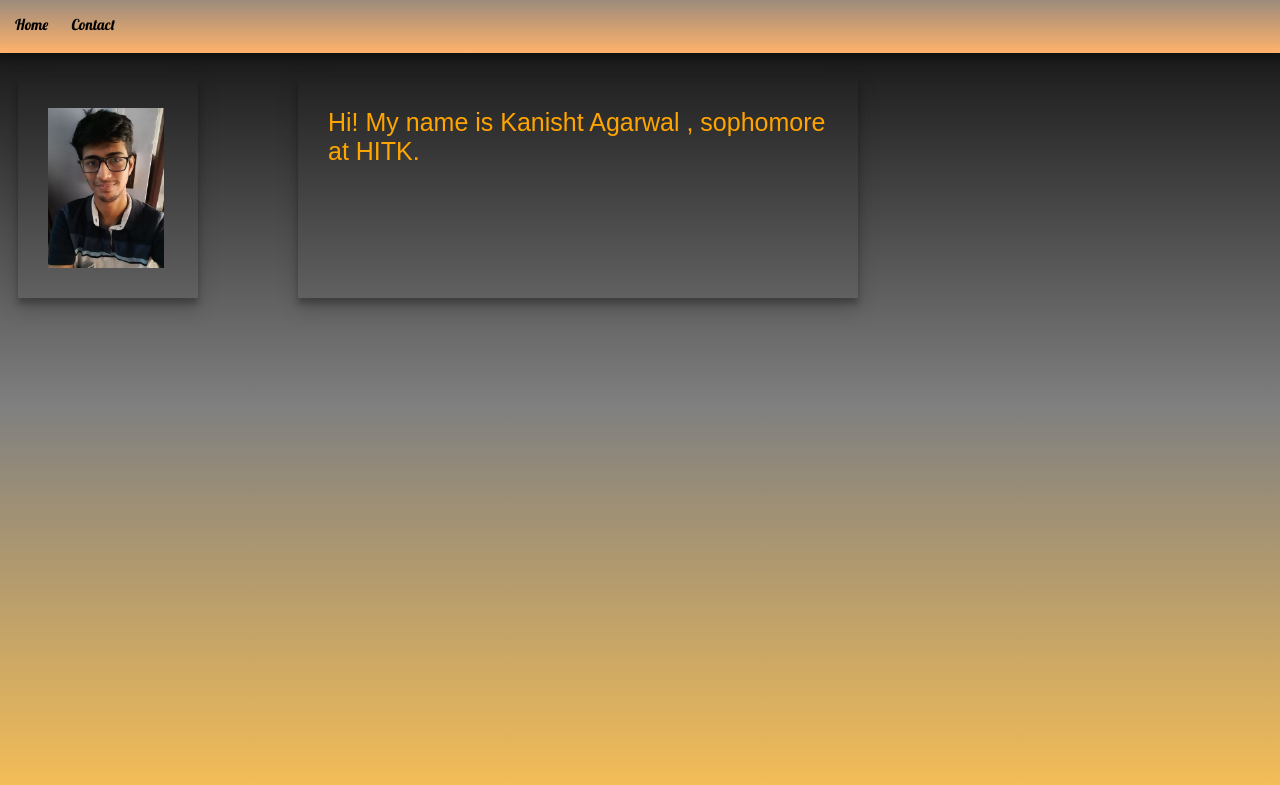
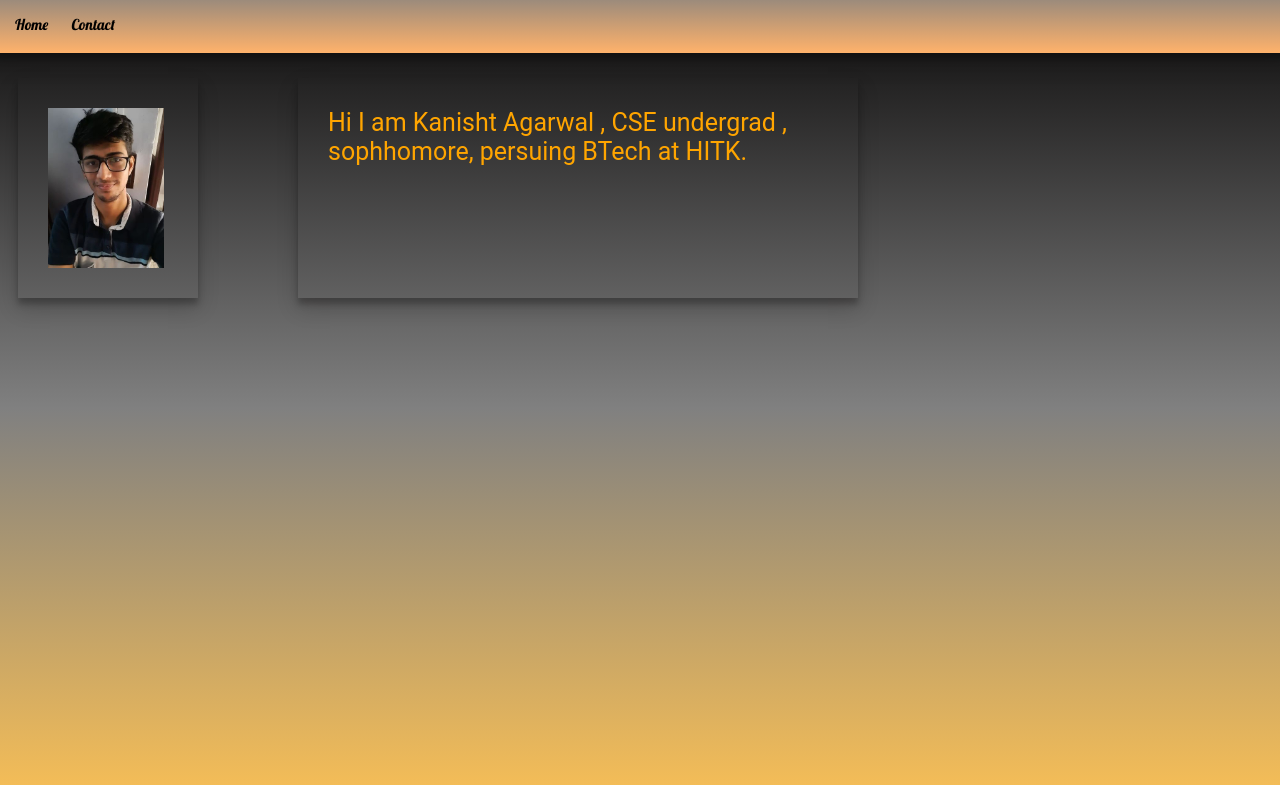
Before and after one commit to kanisht09/Javascript_part_2, a plain HTML site: page index.html in a window 1280 px wide. Shown: the top 785 px of the page. Drawn offline with Linux system fonts and the light colour scheme.

Commit message:
added changes

```diff
--- a/checker.css
+++ b/checker.css
@@ -71,12 +71,14 @@ a{
     width:500px;
     /* background-color: ; */
     font-size: 25px;
-    font-family: sans-serif;
+    font-family: Roboto,sans-serif;
+    line-height:40x;
     color:orange;
     height:160px;
     padding: 30px;
     margin-top:70px;
     margin-left: 100px;
+
     box-shadow: 0 10px 20px rgba(8, 7, 7, 0.19), 0 6px 6px rgba(0,0,0,0.23);
     /* animation-iteration-count: 10; */
 
--- a/index.html
+++ b/index.html
@@ -8,6 +8,7 @@
     <link href="https://fonts.googleapis.com/css?family=Lobster" rel="stylesheet" type="text/css">
     <link rel="stylesheet" href="https://maxcdn.bootstrapcdn.com/font-awesome/4.4.0/css/font-awesome.min.css">
     <link rel="stylesheet" href="https://cdnjs.cloudflare.com/ajax/libs/font-awesome/4.7.0/css/font-awesome.min.css">
+    <!-- <link href='https://fonts.googleapis.com/css?family=Roboto' rel='stylesheet'> -->
     <link rel="stylesheet" href="checker.css">
 </head>
 <body>
@@ -28,7 +29,7 @@
             <img src="kanisht.jpeg" alt="">
         </div>
         <div id="box_2">
-            Hi!  My name is Kanisht Agarwal , sophomore at HITK.
+            Hi I am Kanisht Agarwal , CSE undergrad , sophhomore, persuing BTech at HITK.
         </div>
     </div>
     <footer class="modify">
```
